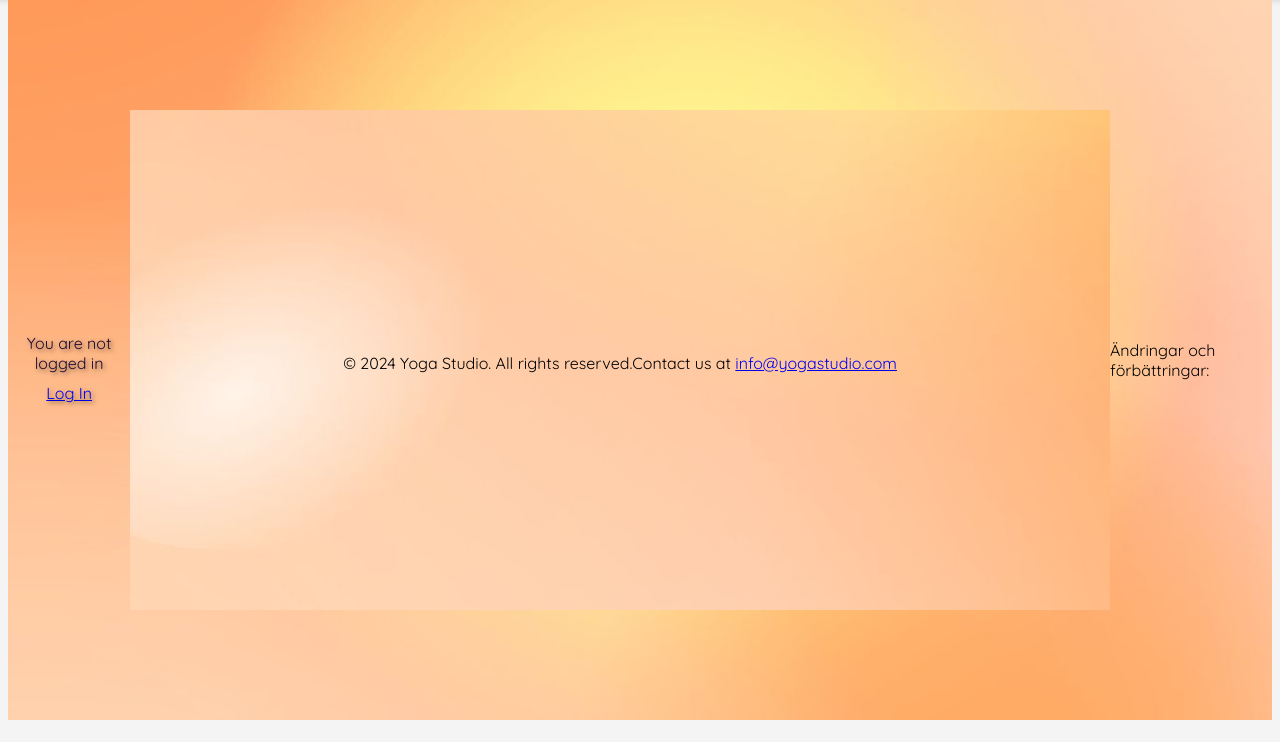
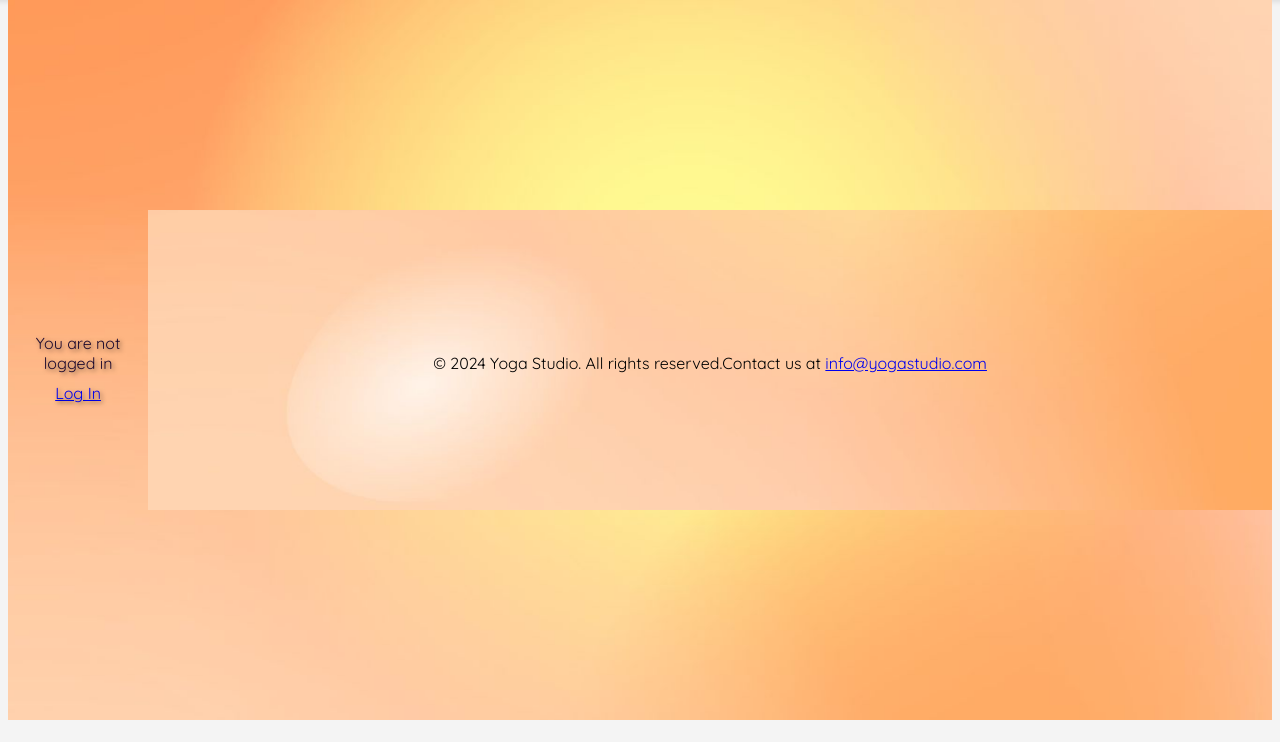
Before and after one commit to emmhe015/yogaMemberFullStack, a Django app: template yogaapp/templates/home.html in a window 1280 px wide. Shown: the part 58-800 px from the top of the page. Run offline with Django 4.2, Linux system fonts and the light colour scheme; the template is opened without the code that fills it, so the values that code supplies are empty; some libraries are stand-ins or nearby versions; some web fonts are replaced.

Commit message:
Change footer css style

```diff
--- a/yogaapp/static/yogaapp/css/styles.css
+++ b/yogaapp/static/yogaapp/css/styles.css
@@ -333,9 +333,9 @@ iframe {
     color: rgb(31, 11, 46);
 }
 
-footer {
+.container-footer {
     background-image: url('../static/images/footer.jpg');
-    height: 500px;
+    height: 300px;
     background-position: center;
     background-repeat: no-repeat;
     background-size: cover;
--- a/yogaapp/templates/home.html
+++ b/yogaapp/templates/home.html
@@ -98,7 +98,7 @@
     {% endif %}
     {% endblock %}
     </div>
-    <footer>
+    <footer class="container-footer">
         <p>&copy; 2024 Yoga Studio. All rights reserved.</p>
         <p>Contact us at <a href="mailto:info@yogastudio.com">info@yogastudio.com</a></p>
     </footer>
@@ -114,4 +114,3 @@
     </script>
 </body>
 </html>
-Ändringar och förbättringar:
--- a/yogaapp/templates/index.html
+++ b/yogaapp/templates/index.html
@@ -103,7 +103,7 @@
 
 </div>
 
-<footer>
+<footer class="container-footer">
     <p>&copy; 2024 Yoga Studio. All rights reserved.</p>
     <p>Contact us at <a href="mailto:info@yogastudio.com">info@yogastudio.com</a></p>
 </footer>
--- a/yogaapp/templates/login.html
+++ b/yogaapp/templates/login.html
@@ -37,7 +37,7 @@
         <p>Don't have an account? <a href="{% url 'register' %}">Register here</a>.</p>
         <p>log out test <a href="{% url 'logout' %}">Log out test</a>.</p>
     </div>
-    <footer>
+    <footer class="container-footer">
         <p>&copy; 2024 Yoga Studio. All rights reserved.</p>
         <p>Contact us at <a href="mailto:info@yogastudio.com">info@yogastudio.com</a></p>
     </footer>
--- a/yogaapp/templates/logout.html
+++ b/yogaapp/templates/logout.html
@@ -37,7 +37,7 @@
         <a href="{% url 'home' %}" class="btn-get-started">Get back home</a>
 
     </div>
-    <footer>
+    <footer class="container-footer">
         <p>&copy; 2024 Yoga Studio. All rights reserved.</p>
         <p>Contact us at <a href="mailto:info@yogastudio.com">info@yogastudio.com</a></p>
     </footer>
```
